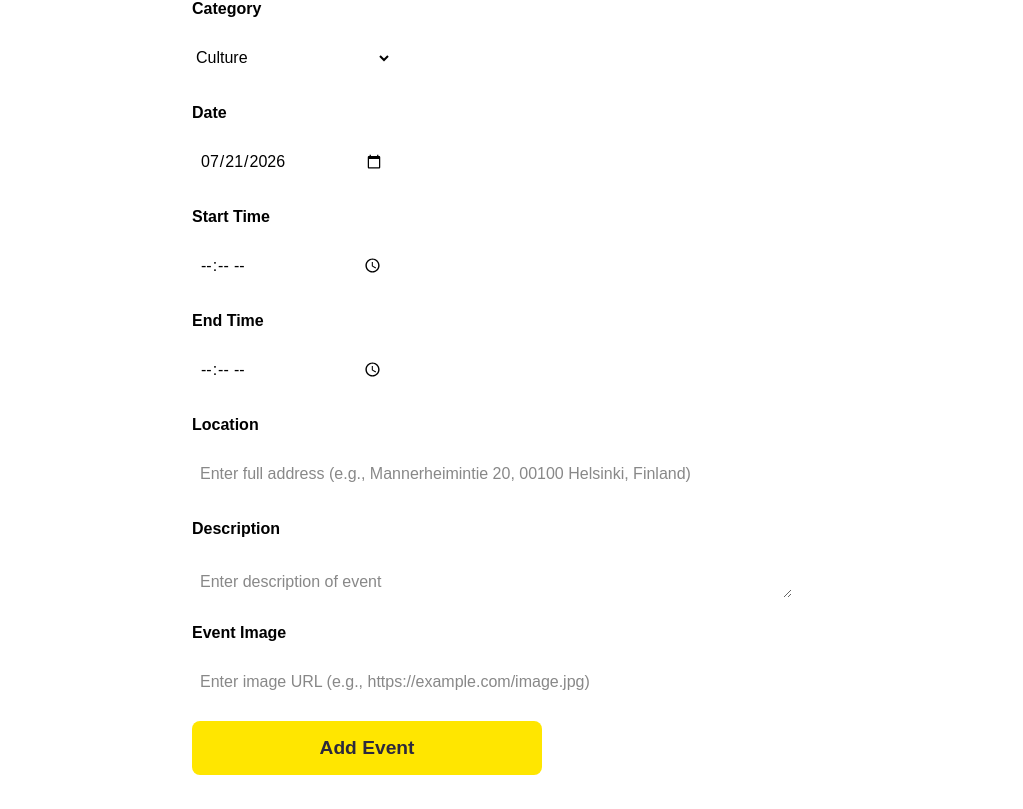
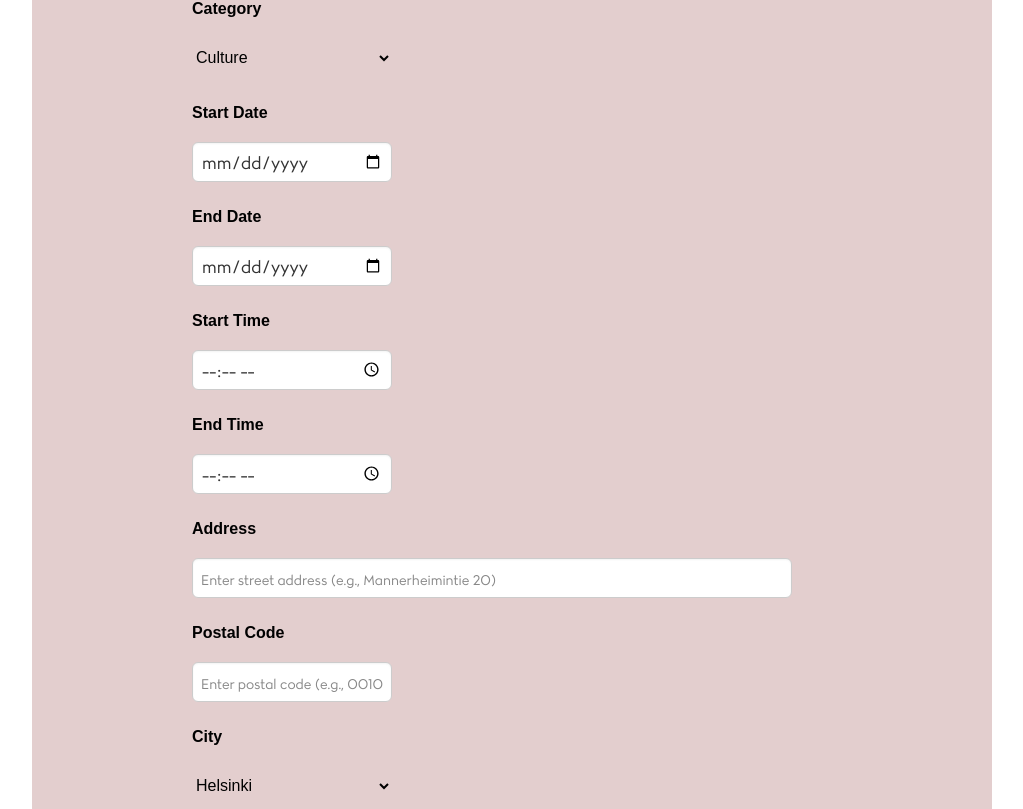
Before and after one commit to TJsohn/finnish_event_planner, a React (Vite) app: page /add in a window 1280 px wide. Shown: the part 291-1100 px from the top of the page, without its empty margins (128-1151 px from the left). Built offline with nearby package versions, Linux system fonts and the light colour scheme; data requests are answered from the project's data file.

Commit message:
eventdetail plus css

```diff
--- a/db.json
+++ b/db.json
@@ -3,182 +3,262 @@
     {
       "id": 1,
       "title": "Laravel Workshop",
-      "location": "Helsinki, Uusimaa",
-      "address": "Helsinki Central Library Oodi, Töölönlahdenkatu 4, Helsinki",
+      "location": "Helsinki",
+      "address": "Töölönlahdenkatu 4",
+      "postalCode": "00100",
       "date": "2025-07-12",
       "description": "A hands-on Laravel 12 workshop for developers.",
-      "category": "technology"
+      "category": "technology",
+      "imageUrl": "",
+      "startTime": "10:00",
+      "endTime": "16:00"
     },
     {
       "id": 2,
       "title": "Tech Startups Expo",
-      "location": "Espoo, Uusimaa",
-      "address": "Aalto University Library, Otakaari 9, Espoo",
+      "location": "Espoo",
+      "address": "Otakaari 9",
+      "postalCode": "02150",
       "date": "2025-08-05",
       "description": "Showcase of the most promising tech startups in Finland.",
-      "category": "technology"
+      "category": "technology",
+      "imageUrl": "",
+      "startTime": "09:00",
+      "endTime": "17:00"
     },
     {
       "id": 3,
       "title": "AI in Healthcare Summit",
-      "location": "Vantaa, Uusimaa",
-      "address": "Vantaa City Library, Kielotie 13, Vantaa",
+      "location": "Vantaa",
+      "address": "Kielotie 13",
+      "postalCode": "01300",
       "date": "2025-09-01",
       "description": "Exploring AI applications in modern healthcare systems.",
-      "category": "education"
+      "category": "education",
+      "imageUrl": "",
+      "startTime": "11:00",
+      "endTime": "15:00"
     },
     {
       "id": 4,
       "title": "Green Tech Innovations",
-      "location": "Helsinki, Uusimaa",
-      "address": "Temppeliaukio Church, Lutherinkatu 3, Helsinki",
+      "location": "Helsinki",
+      "address": "Lutherinkatu 3",
+      "postalCode": "00100",
       "date": "2025-10-10",
       "description": "A sustainability-focused event showcasing eco-technology.",
-      "category": "culture"
+      "category": "culture",
+      "imageUrl": "",
+      "startTime": "12:00",
+      "endTime": "18:00"
     },
     {
       "id": 5,
       "title": "Women in AI Conference",
-      "location": "Espoo, Uusimaa",
-      "address": "Espoo Cultural Centre, Kulttuuriaukio 2, Espoo",
+      "location": "Espoo",
+      "address": "Kulttuuriaukio 2",
+      "postalCode": "02100",
       "date": "2025-08-20",
       "description": "Leadership, research, and inclusion in AI fields.",
-      "category": "education"
+      "category": "education",
+      "imageUrl": "",
+      "startTime": "10:00",
+      "endTime": "16:00"
     },
     {
       "id": 6,
       "title": "Cybersecurity Essentials Bootcamp",
-      "location": "Helsinki, Uusimaa",
-      "address": "Helsinki University Library, Unioninkatu 36, Helsinki",
+      "location": "Helsinki",
+      "address": "Unioninkatu 36",
+      "postalCode": "00170",
       "date": "2025-07-28",
       "description": "Learn practical cybersecurity skills in two days.",
-      "category": "technology"
+      "category": "technology",
+      "imageUrl": "",
+      "startTime": "09:00",
+      "endTime": "17:00"
     },
     {
       "id": 7,
       "title": "Remote Work Culture Meetup",
-      "location": "Vantaa, Uusimaa",
-      "address": "Kuusijärvi Recreation Area, Kuusijärventie 11, Vantaa",
+      "location": "Vantaa",
+      "address": "Kuusijärventie 11",
+      "postalCode": "01260",
       "date": "2025-09-18",
       "description": "Discussing tools and strategies for remote teams.",
-      "category": "culture"
+      "category": "culture",
+      "imageUrl": "",
+      "startTime": "13:00",
+      "endTime": "17:00"
     },
     {
       "id": 8,
       "title": "SaaS Growth Tactics",
-      "location": "Helsinki, Uusimaa",
-      "address": "Helsinki Think Company, Yliopistonkatu 4, Helsinki",
+      "location": "Helsinki",
+      "address": "Yliopistonkatu 4",
+      "postalCode": "00100",
       "date": "2025-10-02",
       "description": "Marketing and scaling techniques for SaaS founders.",
-      "category": "education"
+      "category": "education",
+      "imageUrl": "",
+      "startTime": "10:00",
+      "endTime": "15:00"
     },
     {
       "id": 9,
       "title": "Creative Coding Jam",
-      "location": "Espoo, Uusimaa",
-      "address": "WeeGee Exhibition Centre, Ahertajankatu 5, Espoo",
+      "location": "Espoo",
+      "address": "Ahertajankatu 5",
+      "postalCode": "02100",
       "date": "2025-11-01",
       "description": "A live coding and art event for creative developers.",
-      "category": "entertainment"
+      "category": "entertainment",
+      "imageUrl": "",
+      "startTime": "14:00",
+      "endTime": "20:00"
     },
     {
       "id": 10,
       "title": "Ethical Hacking Night",
-      "location": "Helsinki, Uusimaa",
-      "address": "Sanoma House Public Space, Töölönlahdenkatu 2, Helsinki",
+      "location": "Helsinki",
+      "address": "Töölönlahdenkatu 2",
+      "postalCode": "00100",
       "date": "2025-11-20",
       "description": "Pen testing, hacking tools, and CTF competitions.",
-      "category": "technology"
+      "category": "technology",
+      "imageUrl": "",
+      "startTime": "18:00",
+      "endTime": "22:00"
     },
     {
       "id": 11,
       "title": "Nordic Jazz Festival",
-      "location": "Helsinki, Uusimaa",
-      "address": "Kaivopuisto Park, Puistokatu, Helsinki",
+      "location": "Helsinki",
+      "address": "Puistokatu",
+      "postalCode": "00140",
       "date": "2025-12-15",
       "description": "Celebrating Nordic jazz with local and international artists.",
-      "category": "culture"
+      "category": "culture",
+      "imageUrl": "",
+      "startTime": "15:00",
+      "endTime": "22:00"
     },
     {
       "id": 12,
       "title": "Marathon Training Camp",
-      "location": "Espoo, Uusimaa",
-      "address": "Central Park Espoo, Keskuspuisto, Espoo",
+      "location": "Espoo",
+      "address": "Keskuspuisto",
+      "postalCode": "02100",
       "date": "2025-12-08",
       "description": "Professional marathon training program for all levels.",
-      "category": "sport"
+      "category": "sport",
+      "imageUrl": "",
+      "startTime": "08:00",
+      "endTime": "14:00"
     },
     {
       "id": 13,
       "title": "Finnish Language Immersion Weekend",
-      "location": "Vantaa, Uusimaa",
-      "address": "Tikkurila Library, Jokiniemenkatu 7, Vantaa",
+      "location": "Vantaa",
+      "address": "Jokiniemenkatu 7",
+      "postalCode": "01300",
       "date": "2025-12-20",
       "description": "Interactive Finnish language learning experience.",
-      "category": "education"
+      "category": "education",
+      "imageUrl": "",
+      "startTime": "10:00",
+      "endTime": "17:00"
     },
     {
       "id": 14,
       "title": "Urban Hiking Adventure",
-      "location": "Helsinki, Uusimaa",
-      "address": "Suomenlinna Island, Suomenlinna, Helsinki",
+      "location": "Helsinki",
+      "address": "Suomenlinna",
+      "postalCode": "00190",
       "date": "2026-01-12",
       "description": "Guided tour exploring Helsinki's natural and historical sites.",
-      "category": "travel"
+      "category": "travel",
+      "imageUrl": "",
+      "startTime": "09:00",
+      "endTime": "18:00"
     },
     {
       "id": 15,
       "title": "Stand-up Comedy Open Mic",
-      "location": "Espoo, Uusimaa",
-      "address": "Tapiola Garden Park, Tapiolankatu, Espoo",
+      "location": "Espoo",
+      "address": "Tapiolankatu",
+      "postalCode": "02100",
       "date": "2026-01-25",
       "description": "Open mic night for aspiring and seasoned comedians.",
-      "category": "entertainment"
+      "category": "entertainment",
+      "imageUrl": "",
+      "startTime": "19:00",
+      "endTime": "22:00"
     },
     {
       "id": 16,
       "title": "Football Skills Workshop",
-      "location": "Vantaa, Uusimaa",
-      "address": "Myyrmäki Sports Park, Iskoskuja 3, Vantaa",
+      "location": "Vantaa",
+      "address": "Iskoskuja 3",
+      "postalCode": "01600",
       "date": "2026-02-08",
       "description": "Professional football training for youth and adults.",
-      "category": "sport"
+      "category": "sport",
+      "imageUrl": "",
+      "startTime": "10:00",
+      "endTime": "15:00"
     },
     {
       "id": 17,
       "title": "Traditional Sami Culture Exhibition",
-      "location": "Helsinki, Uusimaa",
-      "address": "National Museum of Finland, Mannerheimintie 34, Helsinki",
+      "location": "Helsinki",
+      "address": "Mannerheimintie 34",
+      "postalCode": "00100",
       "date": "2026-02-15",
       "description": "Exploring the rich heritage of Finland's indigenous people.",
-      "category": "culture"
+      "category": "culture",
+      "imageUrl": "",
+      "startTime": "11:00",
+      "endTime": "17:00"
     },
     {
       "id": 18,
       "title": "Archipelago Island Hopping",
-      "location": "Helsinki, Uusimaa",
-      "address": "Market Square Ferry Terminal, Kauppatori, Helsinki",
+      "location": "Helsinki",
+      "address": "Kauppatori",
+      "postalCode": "00170",
       "date": "2026-03-01",
       "description": "Day trip exploring Helsinki's beautiful archipelago islands.",
-      "category": "travel"
+      "category": "travel",
+      "imageUrl": "",
+      "startTime": "08:00",
+      "endTime": "20:00"
     },
     {
       "id": 19,
       "title": "Data Science Bootcamp",
-      "location": "Espoo, Uusimaa",
-      "address": "Aalto University Undergraduate Centre, Otakaari 1, Espoo",
+      "location": "Espoo",
+      "address": "Otakaari 1",
+      "postalCode": "02150",
       "date": "2026-03-15",
       "description": "Intensive course covering Python, machine learning, and analytics.",
-      "category": "education"
+      "category": "education",
+      "imageUrl": "",
+      "startTime": "09:00",
+      "endTime": "17:00"
     },
     {
       "id": 20,
       "title": "Music Production Masterclass",
-      "location": "Helsinki, Uusimaa",
-      "address": "Musiikkitalo Concert Hall, Mannerheimintie 13, Helsinki",
+      "location": "Helsinki",
+      "address": "Mannerheimintie 13",
+      "postalCode": "00100",
       "date": "2026-04-05",
       "description": "Learn professional music production techniques and software.",
-      "category": "entertainment"
+      "category": "entertainment",
+      "imageUrl": "",
+      "startTime": "14:00",
+      "endTime": "19:00"
     }
   ]
 }
--- a/src/pages/AddEventForm/AddEventForm.jsx
+++ b/src/pages/AddEventForm/AddEventForm.jsx
@@ -10,7 +10,9 @@ const AddEventForm = ({onAddEvent}) => {
   const [formData, setFormData] = useState({
     title: '',
     date: today,
-    location: '',
+    address: '',
+    postalCode: '',
+    location: 'Helsinki',
     description: '',
     category: 'culture',
     startTime: '',
@@ -31,15 +33,22 @@ const AddEventForm = ({onAddEvent}) => {
   const handleSubmit = async (e) => {
     e.preventDefault();
 
-    if (formData.date <= today) {
-      alert("Please select a future date.");
+    if (formData.date < today) {
+      alert("Please select today or a future date.");
       return;
+    }
+
+    for (const key in formData) {
+      if (!formData[key]) {
+        alert(`Please fill in all fields.`);
+        return;
+      }
     }
 
     const newEvent = {...formData};
 
     try {
-      const res = await post('/events', newEvent);
+      const res = await post('http://localhost:3001/events', newEvent);
       onAddEvent(res.data);
       navigate('/events');
     } catch (err) {
@@ -54,10 +63,10 @@ const AddEventForm = ({onAddEvent}) => {
       <form className={styles.form} onSubmit={handleSubmit}>
         <div>
           <label htmlFor="title">Title</label>
-          <input className={styles.inputMedium} type="text" placeholder="Enter event title" value={formData.title} onChange={handleChange} id="title" name="title" />
+          <input className={styles.inputMedium} type="text" placeholder="Enter event title" value={formData.title} onChange={handleChange} id="title" name="title" required />
 
           <label htmlFor="category">Category</label>
-          <select className={styles.inputSmall} value={formData.category} onChange={handleChange} id="category" name="category">
+          <select className={styles.inputSmall} value={formData.category} onChange={handleChange} id="category" name="category" required>
             <option value="culture">Culture</option>
             <option value="education">Education</option>
             <option value="sport">Sport</option>
@@ -66,22 +75,35 @@ const AddEventForm = ({onAddEvent}) => {
             <option value="travel">Travel</option>
           </select>
 
-          <label htmlFor="date">Date</label>
-          <input className={styles.inputSmall} type="date" value={formData.date} onChange={handleChange} id="date" name="date" />
+          <label htmlFor="startDate">Start Date</label>
+          <input className={styles.inputSmall} type="date" value={formData.startDate} onChange={handleChange} id="startDate" name="startDate" required />
+          <label htmlFor="endDate">End Date</label>
+          <input className={styles.inputSmall} type="date" value={formData.endDate} onChange={handleChange} id="endDate" name="endDate" required />
+
 
           <label htmlFor="startTime">Start Time</label>
-          <input className={styles.inputSmall} type="time" value={formData.startTime} onChange={handleChange} id="stateTime" name="startTime" />
+          <input className={styles.inputSmall} type="time" value={formData.startTime} onChange={handleChange} id="startTime" name="startTime" required />
           <label htmlFor="endTime">End Time</label>
-          <input className={styles.inputSmall} type="time" value={formData.endTime} onChange={handleChange} id="endTime" name="endTime" />
+          <input className={styles.inputSmall} type="time" value={formData.endTime} onChange={handleChange} id="endTime" name="endTime" required />
 
-          <label htmlFor="location">Location</label>
-          <input className={styles.inputMedium} type="text" placeholder='Enter full address (e.g., Mannerheimintie 20, 00100 Helsinki, Finland)' value={formData.location} onChange={handleChange} id="location" name="location" />
+          <label htmlFor="address">Address</label>
+          <input className={styles.inputMedium} type="text" placeholder='Enter street address (e.g., Mannerheimintie 20)' value={formData.address} onChange={handleChange} id="address" name="address" required/>
+
+          <label htmlFor="postalCode">Postal Code</label>
+          <input className={styles.inputSmall} type="text" placeholder='Enter postal code (e.g., 00100)' value={formData.postalCode} onChange={handleChange} id="postalCode" name="postalCode" required />
+
+          <label htmlFor="location">City</label>
+          <select className={styles.inputSmall} value={formData.location} onChange={handleChange} id="location" name="location" required>
+            <option value="Helsinki">Helsinki</option>
+            <option value="Espoo">Espoo</option>
+            <option value="Vantaa">Vantaa</option>
+          </select>
 
           <label htmlFor="description">Description</label>
-          <textarea className={styles.inputLarge} type="text" placeholder="Enter description of event" rows={30} id="description" name="description" />
+          <textarea className={styles.inputLarge} type="text" placeholder="Enter description of event" rows={30} value={formData.description} onChange={handleChange} id="description" name="description" required />
 
           <label htmlFor="imageUrl">Event Image</label>
-          <input className={styles.inputMedium} type="url" placeholder='Enter image URL (e.g., https://example.com/image.jpg)' value={formData.imageUrl} onChange={handleChange} id="imageUrl" name="imageUrl" />
+          <input className={styles.inputMedium} type="url" placeholder='Enter image URL (e.g., https://example.com/image.jpg)' value={formData.imageUrl} onChange={handleChange} id="imageUrl" name="imageUrl" required />
 
 
           <div>
--- a/src/pages/AddEventForm/AddEventForm.module.css
+++ b/src/pages/AddEventForm/AddEventForm.module.css
@@ -1,7 +1,7 @@
 .formContainer {
   max-width: 960px;
   margin: 2rem auto;
-  background: white;
+  background: rgb(227, 206, 206);
   border-radius: 5px;
   padding: 4rem 10rem;
   line-height: 2;
@@ -51,7 +51,7 @@
 .form input::placeholder,
 .form textarea::placeholder {
   font-family: inherit;
-  font-size: 1rem;
+  font-size: 0.8rem;
   color: #888;
 }
 
--- a/src/pages/EventDetail/EventDetail.jsx
+++ b/src/pages/EventDetail/EventDetail.jsx
@@ -1,15 +1,21 @@
-import { useParams } from "react-router";
+import { useParams, useNavigate } from "react-router";
 import { useState, useEffect } from "react";
 import styles from "./EventDetail.module.css";
 
 const EventDetail = ({ eventsData }) => {
   const { eventId } = useParams();
+  const navigate = useNavigate();
   const [event, setEvent] = useState(null);
+  const [editedEvent, setEditedEvent] = useState(null);
+  const [isEditing, setIsEditing] = useState(false);
   const [weather, setWeather] = useState(null);
+
+  const defaultImageUrl = "https://cdn.pixabay.com/photo/2016/11/23/15/48/audience-1853662_1280.jpg";
 
   useEffect(() => {
     const foundEvent = eventsData.find((e) => e.id.toString() === eventId);
     setEvent(foundEvent);
+    setEditedEvent(foundEvent);
 
     if (foundEvent) {
       const fetchWeather = async () => {
@@ -29,25 +35,140 @@ const EventDetail = ({ eventsData }) => {
     }
   }, [eventId, eventsData]);
 
+  const handleEdit = () => {
+    setIsEditing(true);
+  };
+
+  const handleChange = (field, value) => {
+    setEditedEvent((prev) => ({ ...prev, [field]: value }));
+  };
+
+  const handleCancel = () => {
+    setEditedEvent(event);
+    setIsEditing(false);
+  };
+
+  const handleSave = async () => {
+    try {
+      const response = await fetch(`http://localhost:3001/events/${eventId}`, {
+        method: "PATCH",
+        headers: {
+          "Content-Type": "application/json",
+        },
+        body: JSON.stringify(editedEvent),
+      });
+
+      if (!response.ok) throw new Error("Failed to update event");
+
+      const updated = await response.json();
+      setEvent(updated);
+      setEditedEvent(updated);
+      setIsEditing(false);
+    } catch (error) {
+      console.error("Error saving changes:", error);
+    }
+  };
+
+  const handleDelete = async () => {
+    try {
+      const response = await fetch(`http://localhost:3001/events/${eventId}`, {
+        method: "DELETE",
+      });
+
+      if (!response.ok) throw new Error("Failed to delete event");
+
+      navigate("/events");
+    } catch (error) {
+      console.error("Error deleting event:", error);
+    }
+  };
+
   if (!event) {
     return <div className={styles.container}>Event not found</div>;
   }
 
-  const address = encodeURIComponent(event.address);
+  const address = encodeURIComponent(editedEvent.address);
+  const formatEventDate = (date) => {
+    return date || "";
+  };
 
   return (
     <div className={styles.container}>
-      <h1>{event.title}</h1>
+      {isEditing ? (
+        <input
+          className={styles.titleInput}
+          value={editedEvent.title}
+          onChange={(e) => handleChange("title", e.target.value)}
+        />
+      ) : (
+        <h1>{event.title}</h1>
+      )}
+
       <img
-        src="https://images.unsplash.com/photo-1652381210069-2e4b639b3585?q=80&w=3174&auto=format&fit=crop&ixlib=rb-4.1.0&ixid=M3wxMjA3fDB8MHxwaG90by1wYWdlfHx8fGVufDB8fHx8fA%3D%3D"
+        src={editedEvent.imageUrl || defaultImageUrl}
         alt={event.title}
         className={styles.eventImage}
       />
-      <p><strong>Date:</strong> {event.date}</p>
-      <p><strong>Location:</strong> {event.location}</p>
-      <p><strong>Address:</strong> {event.address}</p>
-      <p><strong>Category:</strong> {event.category}</p>
-      <p><strong>Description:</strong> {event.description}</p>
+
+      <p>
+        <strong>Date:</strong>{" "}
+        {isEditing ? (
+          <input
+            value={editedEvent.date}
+            onChange={(e) => handleChange("date", e.target.value)}
+          />
+        ) : (
+          formatEventDate(event.date)
+        )}
+      </p>
+
+      <p>
+        <strong>Location:</strong>{" "}
+        {isEditing ? (
+          <input
+            value={editedEvent.location}
+            onChange={(e) => handleChange("location", e.target.value)}
+          />
+        ) : (
+          event.location
+        )}
+      </p>
+
+      <p>
+        <strong>Address:</strong>{" "}
+        {isEditing ? (
+          <input
+            value={editedEvent.address}
+            onChange={(e) => handleChange("address", e.target.value)}
+          />
+        ) : (
+          event.address
+        )}
+      </p>
+
+      <p>
+        <strong>Category:</strong>{" "}
+        {isEditing ? (
+          <input
+            value={editedEvent.category}
+            onChange={(e) => handleChange("category", e.target.value)}
+          />
+        ) : (
+          event.category
+        )}
+      </p>
+
+      <p>
+        <strong>Description:</strong>{" "}
+        {isEditing ? (
+          <textarea
+            value={editedEvent.description}
+            onChange={(e) => handleChange("description", e.target.value)}
+          />
+        ) : (
+          event.description
+        )}
+      </p>
 
       <div className={styles.mapContainer}>
         <iframe
@@ -68,6 +189,17 @@ const EventDetail = ({ eventsData }) => {
           <p><strong>Conditions:</strong> {weather.weather[0].description}</p>
         </div>
       )}
+
+      <div className={styles.buttonGroup}>
+        {!isEditing && <button onClick={handleEdit}>Edit</button>}
+        {isEditing && (
+          <>
+            <button onClick={handleSave}>Save</button>
+            <button onClick={handleCancel}>Cancel</button>
+            <button onClick={handleDelete}>Delete</button>
+          </>
+        )}
+      </div>
     </div>
   );
 };
--- a/src/pages/EventDetail/EventDetail.module.css
+++ b/src/pages/EventDetail/EventDetail.module.css
@@ -33,7 +33,6 @@ strong {
   color: #333;
 }
 
-/* Map Section */
 .mapContainer {
   margin-top: 30px;
   padding: 10px;
@@ -47,7 +46,6 @@ iframe {
   border-radius: 8px;
 }
 
-/* Weather Info */
 .weatherContainer {
   margin-top: 30px;
   padding: 20px;
@@ -74,25 +72,66 @@ iframe {
   color: #333;
 }
 
-/* Responsive Design */
-@media (max-width: 768px) {
-  .container {
-    padding: 15px;
-  }
+input,
+textarea {
+  width: 100%;
+  padding: 10px 12px;
+  font-size: 1rem;
+  font-family: 'Lydia Sans', sans-serif;
+  color: #333;
+  background-color: #fff;
+  border: 1px solid #ccc;
+  border-radius: 6px;
+  margin-bottom: 15px;
+  box-shadow: inset 0 1px 2px rgba(0, 0, 0, 0.05);
+  transition: border 0.2s ease-in-out;
+}
 
-  h1 {
-    font-size: 2rem;
-  }
+input:focus,
+textarea:focus {
+  border-color: #007bff;
+  outline: none;
+}
 
-  .eventImage {
-    margin-bottom: 15px;
-  }
+.titleInput {
+  font-size: 2rem;
+  font-weight: bold;
+  margin-bottom: 20px;
+}
 
-  .mapContainer {
-    margin-top: 20px;
-  }
+.buttonGroup {
+  display: flex;
+  gap: 12px;
+  margin-top: 30px;
+  flex-wrap: wrap;
+}
 
-  .weatherContainer {
-    margin-top: 20px;
-  }
+.buttonGroup button {
+  padding: 10px 20px;
+  font-size: 1rem;
+  font-family: 'Lydia Sans', sans-serif;
+  border: none;
+  border-radius: 6px;
+  cursor: pointer;
+  transition: background 0.3s ease, transform 0.1s ease;
 }
+
+.buttonGroup button:nth-child(1) {
+  background-color: #007bff;
+  color: white;
+}
+
+.buttonGroup button:nth-child(2) {
+  background-color: #6c757d;
+  color: white;
+}
+
+.buttonGroup button:nth-child(3) {
+  background-color: #dc3545;
+  color: white;
+}
+
+.buttonGroup button:hover {
+  opacity: 0.9;
+  transform: translateY(-1px);
+}
--- a/src/pages/EventList/EventList.jsx
+++ b/src/pages/EventList/EventList.jsx
@@ -16,8 +16,8 @@ function EventList({ eventsData }) {
     const search = searchValue.toLowerCase();
 
     const matchesSearch =
-      (event.title.toLowerCase().includes(search) ||
-        event.location.toLowerCase().includes(search)) &&
+      (event.title?.toLowerCase().includes(search) ||
+        event.location?.toLowerCase().includes(search)) &&
       (selectedCategoryId === "all"
         ? true
         : event.category === selectedCategoryId);
```
Also changed, not shown: src/components/EventCard/EventCard.jsx (+12 -4 lines), src/hooks/useAxios.js (+7 -3 lines), src/hooks/useBlinkEffect.js (line endings or trailing spaces).
